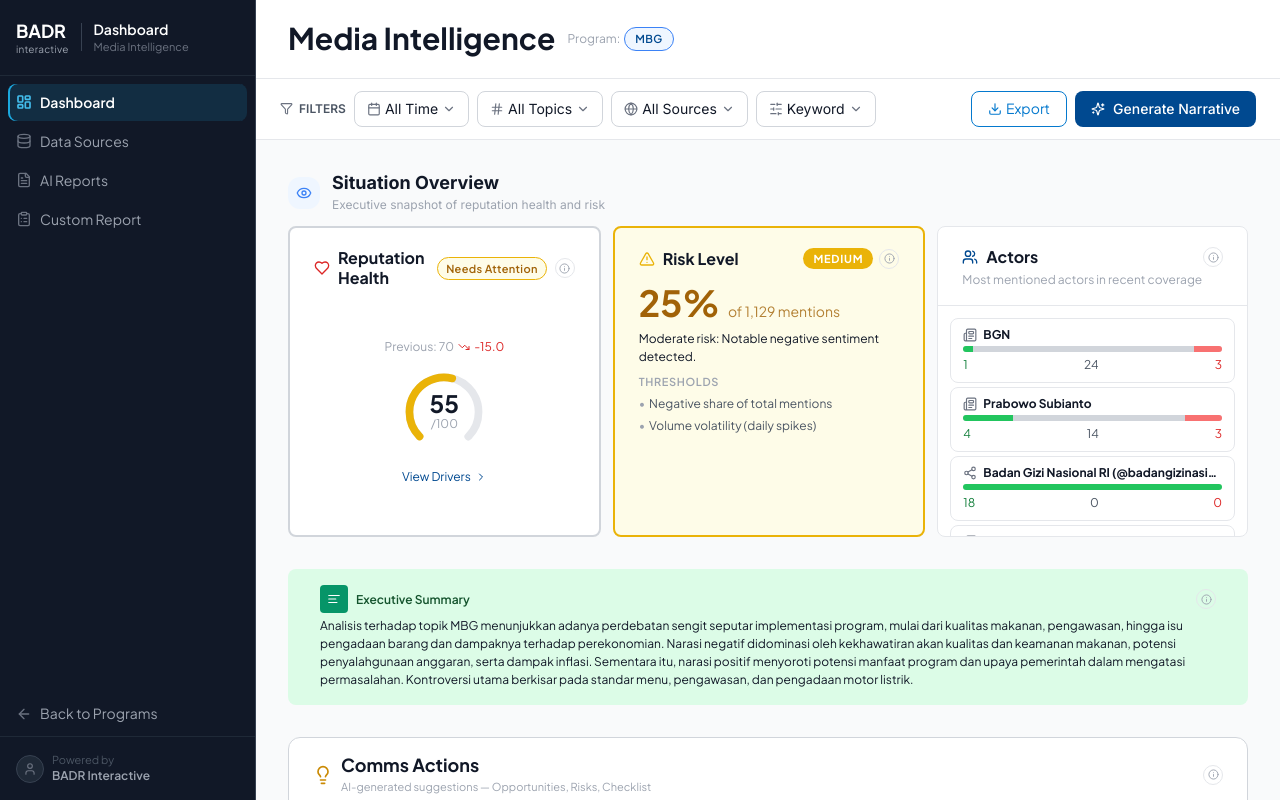
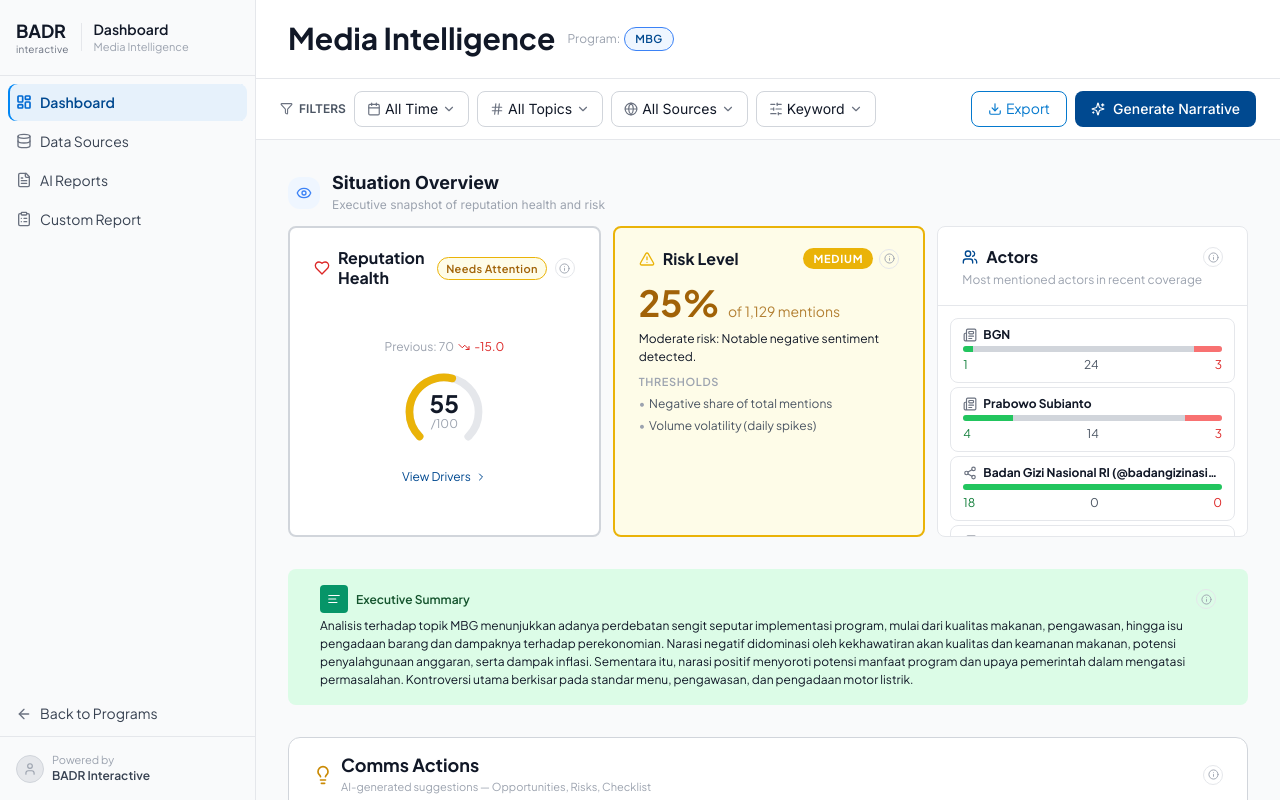
Before and after one commit to astitiratyapi/media-intelligence-dashboard, a React (Vite) app: page / in a window 1280 px wide. Built offline with nearby package versions, Linux system fonts and the light colour scheme.

Commit message:
update: layout restructure, tooltip fix, KPI cards, comms actions, narrative cards, PDF export

```diff
--- a/src/components/Sidebar.tsx
+++ b/src/components/Sidebar.tsx
@@ -22,56 +22,52 @@
   // ── Layout ────────────────────────────────────────────────────────────────
   width: 256,                  // fixed sidebar width (px)
 
-  // ── Colors — dark variant ─────────────────────────────────────────────────
-  bg: '#111827',               // sidebar/bg-dark → surface/default/inverse → neutral/900
-  borderRight: '#374151',      // sidebar/border (dark adapted) → border/default/primary dark → neutral/700
+  // ── Colors — light variant ────────────────────────────────────────────────
+  bg: '#F9FAFB',               // surface/default/secondary → neutral/50
+  borderRight: '#E5E7EB',      // border/default/secondary → neutral/200
 
   // ── Font — explicitly set by Figma ───────────────────────────────────────
   fontFamily: "'Plus Jakarta Sans', system-ui, -apple-system, sans-serif",
-  //   sidebar/font-family → theme/font/body → "Plus Jakarta Sans"
 
   // ── Header ────────────────────────────────────────────────────────────────
   header: {
-    paddingX: 16,              // sidebar/header/padding-x → spacing/md → 8; bumped to 16 for visual breathing room
-    paddingY: 20,              // visual balance with logo height
-    borderBottom: '#1F2937',   // sidebar/header/border dark adapted → neutral/800 (subtle separator)
+    paddingX: 16,
+    paddingY: 20,
+    borderBottom: '#E5E7EB',   // border/default/secondary → neutral/200
   },
 
   // ── Nav section wrapper ───────────────────────────────────────────────────
   section: {
-    paddingX: 8,               // sidebar/section/padding-x → spacing/md → 8 (Figma exact)
-    paddingY: 8,               // sidebar/section/padding-y → spacing/md → 8 (Figma exact)
-    labelText: '#4B5563',      // sidebar/section/text dark adapted → neutral/600
-    labelSize: 11,             // typography/size/label-xs
+    paddingX: 8,
+    paddingY: 8,
+    labelText: '#6B7280',      // text/default/tertiary → neutral/500
+    labelSize: 11,
   },
 
   // ── Nav items ─────────────────────────────────────────────────────────────
   item: {
-    paddingX: 8,               // sidebar/item/padding-x → spacing/md → 8 (Figma exact)
-    paddingY: 8,               // sidebar/item/padding-y → spacing/md → 8 (Figma exact)
-    gap: 8,                    // sidebar/item/gap → theme/spacing/inline-gap → 8 (Figma exact)
-    radius: 8,                 // sidebar/item/radius → border/radius/default → 8 (Figma exact)
-    minHeight: 36,             // visual target height for touch / readability
+    paddingX: 8,
+    paddingY: 8,
+    gap: 8,
+    radius: 8,
+    minHeight: 36,
 
     // Default state
-    text: '#9CA3AF',           // sidebar/item/text dark adapted → text/default/secondary (dark) → neutral/400
-    icon: '#6B7280',           // sidebar/item/icon → icon/default/secondary → neutral/500
-    textDisabled: '#4B5563',   // sidebar/item/text-disabled dark adapted → neutral/600
+    text: '#374151',           // text/default/primary → neutral/700 (readable on light bg)
+    icon: '#6B7280',           // icon/default/secondary → neutral/500
+    textDisabled: '#9CA3AF',   // text/state/disabled → neutral/400
 
-    // Active state
-    // Light: sidebar/item/bg-active → surface/state/active → #E2F3FC (picton-blue/100)
-    // Dark:  surface/state/active (dark mode) → #124B68 (picton-blue/900)
-    bgActive: 'rgba(27, 168, 223, 0.15)',  // brand tint on dark bg — visually reads as active
-    bgActiveSolid: '#124B68',              // sidebar/item/bg-active dark mode exact Figma value
-    textActive: '#FFFFFF',                 // sidebar/item/text-active dark adapted → text/default/primary (dark)
-    iconActive: '#43BEED',                 // sidebar/item/icon-active dark adapted → picton-blue/400
+    // Active state — soft blue on light bg
+    bgActive: 'rgba(2, 135, 245, 0.08)',   // brand blue tint on light bg
+    bgActiveSolid: '#EFF6FF',              // blue/50 — info-subtle surface
+    textActive: '#004990',                 // text/default/brand → polynesianBlue/800
+    iconActive: '#0069D2',                 // brand/polynesianBlue/600
 
     // Hover state
-    // sidebar/item/bg-hover → surface/state/hover → #0069D2 (light); dark adaptation:
-    bgHover: 'rgba(255, 255, 255, 0.06)', // subtle white tint on dark bg
+    bgHover: 'rgba(0, 0, 0, 0.04)',        // subtle dark tint on light bg
 
-    // Active left-edge indicator (brand accent stripe)
-    activeIndicatorColor: '#1BA8DF',       // brand/picton-blue/500 → surface/default/brand-secondary
+    // Active left-edge indicator
+    activeIndicatorColor: '#0287F5',       // brand/polynesianBlue/500
     activeIndicatorWidth: 2,
   },
 
@@ -79,26 +75,26 @@
   footer: {
     paddingX: 16,
     paddingY: 16,
-    borderTop: '#1F2937',       // sidebar/footer/border dark adapted → neutral/800
-    poweredByText: '#4B5563',   // tertiary label color
-    poweredBySize: 11,          // typography/size/label-xs
-    brandText: '#9CA3AF',       // sidebar/footer/name dark adapted → neutral/400
-    brandSize: 12,              // typography/size/body-sm
+    borderTop: '#E5E7EB',      // border/default/secondary → neutral/200
+    poweredByText: '#9CA3AF',  // text/default/tertiary → neutral/400
+    poweredBySize: 11,
+    brandText: '#374151',      // text/default/secondary → neutral/700
+    brandSize: 12,
   },
 
   // ── Logo area ─────────────────────────────────────────────────────────────
   logo: {
-    badrText: '#FFFFFF',        // sidebar/logo/text dark adapted → text/default/primary (dark) → #F9FAFB
-    badrSize: 18,               // heading-xs equivalent for the brand wordmark
-    badrWeight: 700,            // bold
-    interactiveText: '#9CA3AF', // secondary label color for tagline
-    interactiveSize: 10,        // label-xs for the tagline beneath brand name
-    dividerColor: '#374151',    // subtle vertical rule between logo and page title
-    pageTitleText: '#FFFFFF',   // page title — text/default/primary (dark)
-    pageTitleSize: 14,          // body-base — "Dashboard"
-    pageTitleWeight: 600,       // semibold
-    pageSubtitleText: '#6B7280', // text/default/tertiary (dark) → neutral/500
-    pageSubtitleSize: 11,        // label-xs
+    badrText: '#111827',        // text/default/primary → neutral/900
+    badrSize: 18,
+    badrWeight: 700,
+    interactiveText: '#6B7280', // text/default/tertiary → neutral/500
+    interactiveSize: 10,
+    dividerColor: '#E5E7EB',    // border/default/secondary → neutral/200
+    pageTitleText: '#111827',   // text/default/primary → neutral/900
+    pageTitleSize: 14,
+    pageTitleWeight: 600,
+    pageSubtitleText: '#9CA3AF', // text/default/tertiary → neutral/400
+    pageSubtitleSize: 11,
   },
 } as const
 
@@ -429,15 +425,15 @@
             width: 28,
             height: 28,
             borderRadius: '50%',
-            backgroundColor: '#1F2937',
-            border: '1px solid #374151',
+            backgroundColor: '#E5E7EB',
+            border: '1px solid #D1D5DB',
             display: 'flex',
             alignItems: 'center',
             justifyContent: 'center',
             flexShrink: 0,
           }}
         >
-          <User size={14} style={{ color: '#6B7280' }} />
+          <User size={14} style={{ color: '#9CA3AF' }} />
         </div>
 
         {/* "Powered by" + brand: flex-col, gap 0 */}
```
